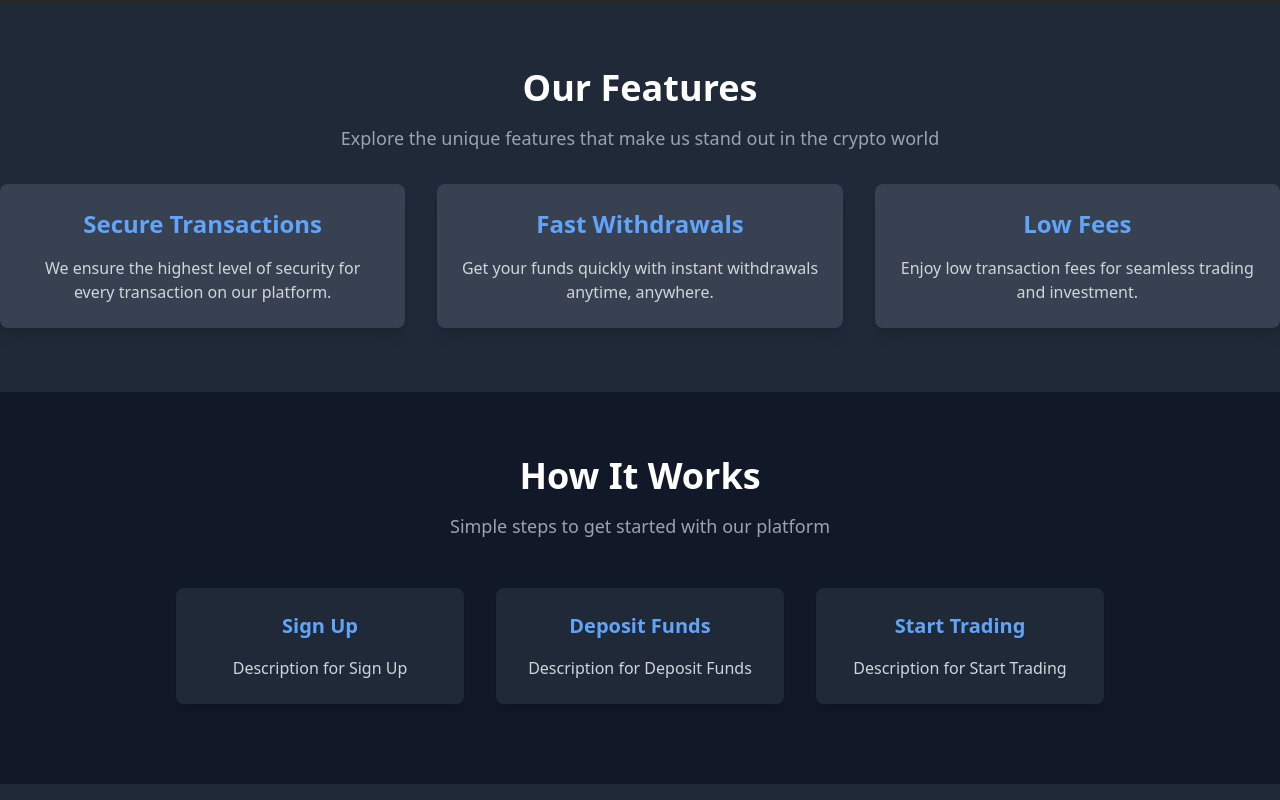
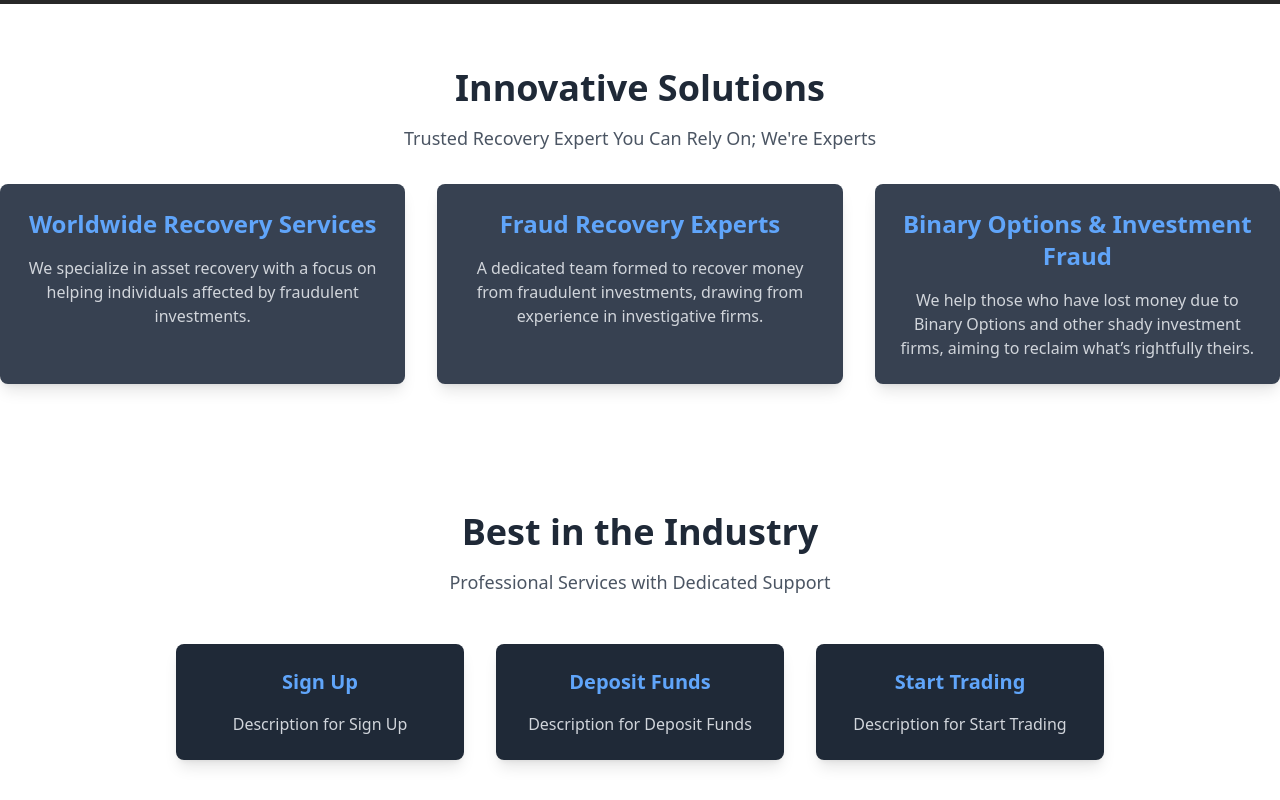
Before and after one commit to Iydeejames/crypto-retrak-agency, a React (Vite) app: page / in a window 1280 px wide. Shown: the part 760-1560 px from the top of the page. Built offline with nearby package versions, Linux system fonts and the light colour scheme; grey boxes are pictures that could not be loaded.

Commit message:
Done for the week!

```diff
--- a/index.html
+++ b/index.html
@@ -2,7 +2,7 @@
 <html lang="en">
   <head>
     <meta charset="UTF-8" />
-    <link rel="icon" type="image/svg+xml" href="/vite.svg" />
+
     <meta name="viewport" content="width=device-width, initial-scale=1.0" />
     <title>crypto retrak agency</title>
   </head>
--- a/src/pages/Landingpage.jsx
+++ b/src/pages/Landingpage.jsx
@@ -71,35 +71,38 @@ const LandingPage = () => {
 
 
       {/* Features Section */}
-      <section className="py-16 bg-gray-800">
+      <section className="py-16 bg-white">
   <div className="max-w-7xl mx-auto text-center">
-          <h2 className="text-4xl font-bold text-white">Our Features</h2>
-          <p className="text-lg mt-4 text-gray-400">
-            Explore the unique features that make us stand out in the crypto world
+    <h2 className="text-4xl font-bold text-gray-800">Innovative Solutions</h2>
+    <p className="text-lg mt-4 text-gray-600">
+      Trusted Recovery Expert You Can Rely On; We're Experts
     </p>
     <div className="mt-8 grid grid-cols-1 sm:grid-cols-2 lg:grid-cols-3 gap-8">
       <FeatureCard
-              title="Secure Transactions"
-              description="We ensure the highest level of security for every transaction on our platform."
+        title="Worldwide Recovery Services"
+        description="We specialize in asset recovery with a focus on helping individuals affected by fraudulent investments."
+        titleClass="text-white"
       />
       <FeatureCard
-              title="Fast Withdrawals"
-              description="Get your funds quickly with instant withdrawals anytime, anywhere."
+        title="Fraud Recovery Experts"
+        description="A dedicated team formed to recover money from fraudulent investments, drawing from experience in investigative firms."
+        titleClass="text-white"
       />
       <FeatureCard
-              title="Low Fees"
-              description="Enjoy low transaction fees for seamless trading and investment."
+        title="Binary Options & Investment Fraud"
+        description="We help those who have lost money due to Binary Options and other shady investment firms, aiming to reclaim what’s rightfully theirs."
+        titleClass="text-white"
       />
     </div>
   </div>
 </section>
 
 {/* How It Works Section */}
-      <section className="py-16 bg-gray-900">
+<section className="py-16 bg-white">
   <div className="max-w-7xl mx-auto text-center">
-          <h2 className="text-4xl font-bold text-white">How It Works</h2>
-          <p className="text-lg mt-4 text-gray-400">
-            Simple steps to get started with our platform
+    <h2 className="text-4xl font-bold text-gray-800">Best in the Industry</h2>
+    <p className="text-lg mt-4 text-gray-600">
+      Professional Services with Dedicated Support
     </p>
     <div className="mt-8 flex flex-wrap justify-center">
       {['Sign Up', 'Deposit Funds', 'Start Trading'].map((step, index) => (
@@ -107,11 +110,14 @@ const LandingPage = () => {
           key={index}
           title={step}
           description={`Description for ${step}`}
+          titleClass="text-white"
         />
       ))}
     </div>
   </div>
 </section>
+
+
 
       {/* Tokenomics Section */}
       <section className="py-16 bg-gray-800">
```
Lines whose indentation alone changed are shown as unchanged.
